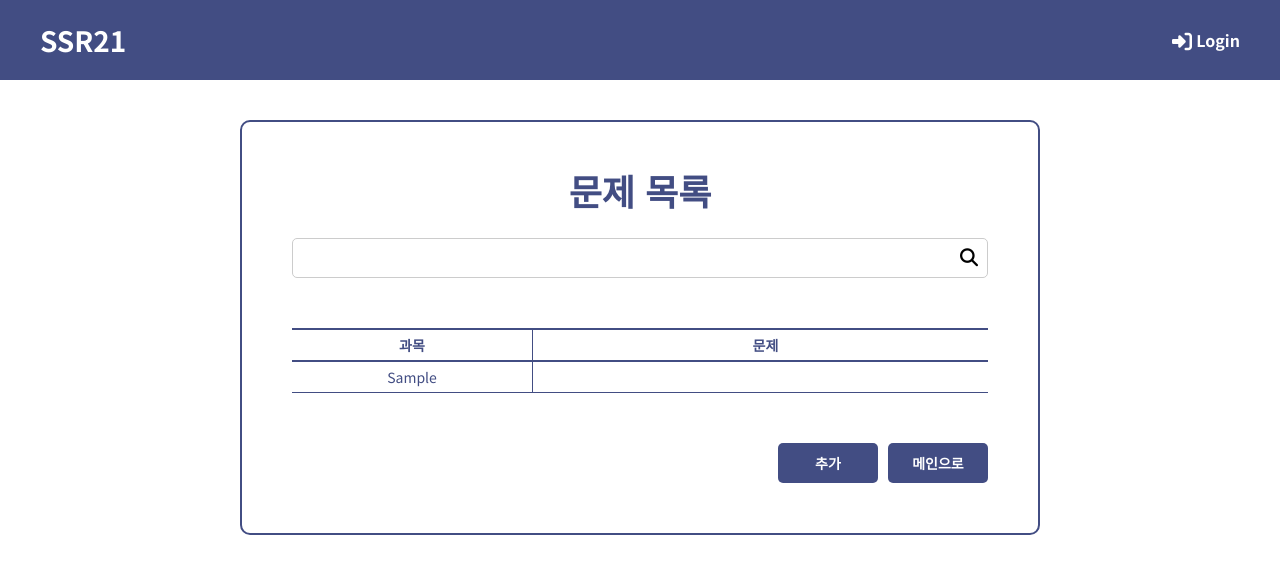
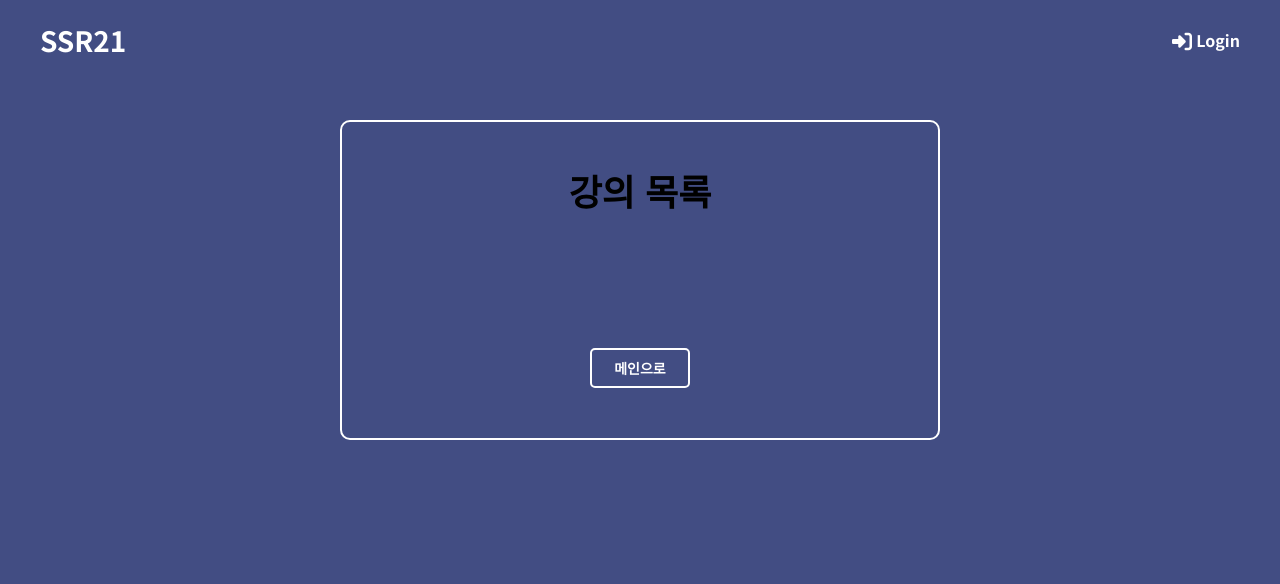
Before and after one commit to Nouh-PROJECT/Nouh-PROJECT, a Flask app: template flask/app/templates/lecture/lectureList.html in a window 1280 px wide. Shown: the top 584 px of the page. Run offline with Flask 3, Linux system fonts and the light colour scheme; the template is opened without the code that fills it: most values are stand-ins (such as "Sample title", 1, 10 or a date in 2020); some libraries are stand-ins or nearby versions.

Commit message:
강의 추가, 리스트, 보기 페이지 만듦

```diff
--- a/flask/app/templates/lecture/lectureList.html
+++ b/flask/app/templates/lecture/lectureList.html
@@ -4,90 +4,42 @@
 <link href="{{ url_for('static', filename='css/form.css') }}" rel="stylesheet" />
 
 <style>
-    body { overflow: auto; }
+    body { background-color: #424D83; }
 </style>
 {% endblock %}
 
 {% block title %}강의 목록{% endblock %}
 
-
 {% block content %}
 {% include "nav.html" %}
-<div class="form-wrapper form-quiz-list">
-    <div class="form-template quiz-list">
-        <h1 class="form-title">문제 목록</h1>
+<div class="form-wrapper form-lecture-list">
+    <div class="form-template lecture-list">
+        <h1 class="form-title">강의 목록</h1>
 
-        <form class="search-area" onsubmit="return Search()">
-            <!-- <div>
-                <div>
-                    <select class="filter" name="">
-                        <option value="0">전체</option>
-                    </select>
-                </div>
-                <div>
-                    <select class="filter" name="">
-                        <option value="0">최신순</option>
-                        <option value="1">오래된 순</option>
-                    </select>
-                </div>
-            </div> -->
-            <div>
-                <input type="search" name="keyword">
-                <button class="button" type="submit"><i class="fa-solid fa-magnifying-glass"></i></button>
-            </div>
-        </form>
         <div class="form-content">
             <div class="form-row header">
                 <div class="form-column subject">과목</div>
-                <div class="form-column question">문제</div>
+                <div class="form-column lecture-name">강의 이름</div>
             </div>
-            {% if quizzes | length == 0 %}
+            {% if lectures | length == 0 %}
                 <div class="form-row">
                     <div class="form-column" style="margin: 0 auto;">데이터가 없습니다.</div>
                 </div>
             {% else %}
-                {% for quiz in quizzes %}
-                    {% if quiz.u_id == current_user.id or current_user.id == 1 %}
-                        <div class="form-row">
-                            <div class="form-column subject">{{ quiz.s }}</div>
-                            <div class="form-column question"><a href="{{ url_for('quiz.quiz_edit', idx=quiz.id)}}">{{ quiz.q }}</a></div>
+                {% for lecture in lectures %}
+                    <div class="form-row">
+                        <div class="form-column subject">{{ lecture.subject_name }}</div>
+                        <div class="form-column lecture-name">
+                            <a href="{{ url_for('lecture.lecture_detail', id=loop.index0) }}">{{ lecture.lecture_name }}</a>
                         </div>
-                    {% else %}
-                        <div class="form-row">
-                            <div class="form-column subject">{{ quiz.s }}</div>
-                            <div class="form-column question"><a href="{{ url_for('quiz.quiz_detail', idx=quiz.id)}}">{{ quiz.q }}</a></div>
-                        </div>
-                    {% endif %}
+                    </div>
                 {% endfor %}
             {% endif %}
         </div>
 
-        <div class="form-pagination">
-            {% for p in range(start_page, end_page + 1) %}
-            {% if p == page %}
-            <strong>{{ p }}</strong>
-            {% else %}
-            <a href="{{ url_for('quiz.quiz_list', page=p, type=type)}}">{{ p }}</a>
-            {% endif %}
-            {% endfor %}
-        </div>
-
         <div class="button-area">
-            <button class="button" type="button" onclick="location.href='/quiz/add'">추가</button>
-            <button class="button" type="button" onclick="location.href='/'">메인으로</button>
+            <a class="button" href="/">메인으로</a>
         </div>
     </div>
 </div>
-
-<script>
-    function Search() {
-        let keyword = document.querySelector("input[name='keyword']");
-
-        if (keyword) {
-            location.href = "{{ url_for('quiz.quiz_list', type=type) }}" + "&keyword=" + keyword.value;
-        }
-
-        return false;
-    }
-</script>
 {% endblock %}
```
Also changed, not shown: flask/app/templates/lecture/lecture.html (+31 -0 lines), flask/app/templates/lecture/lectureAdd.html (+19 -5 lines), flask/app/views/lecture.py (added, +67 -0 lines), flask/app/templates/pay/payment.html (deleted).
